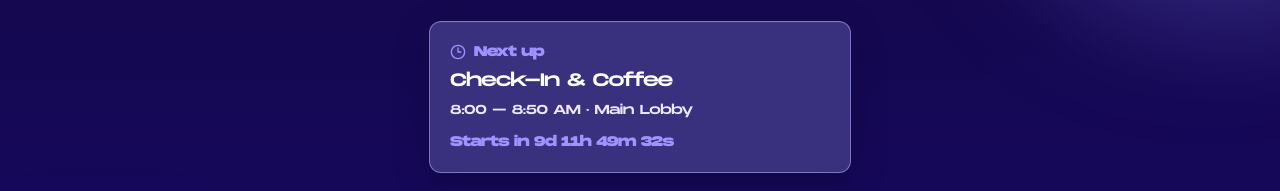
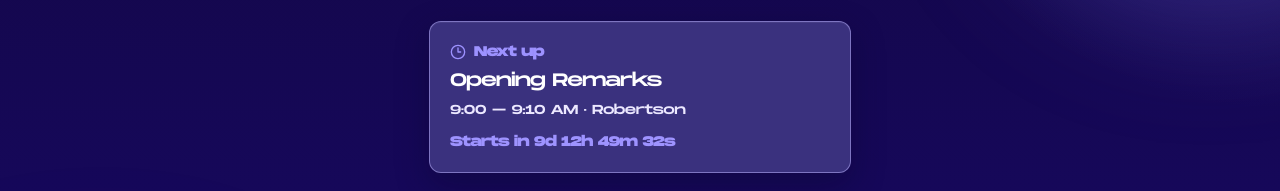
Before and after one commit to aj-das/mmbc-conference, a Next.js app in the folder mmbc-conference/: page / in a window 1280 px wide. Shown: the part 307-498 px from the top of the page. Built offline with nearby package versions, Linux system fonts and the light colour scheme.

Commit message:
schedule updated

```diff
--- a/mmbc-conference/src/components/conference-ui.tsx
+++ b/mmbc-conference/src/components/conference-ui.tsx
@@ -73,43 +73,34 @@ const exploreCards: ExploreCard[] = [
 
 export const scheduleItems: EventItem[] = [
   {
-    title: "Check-In & Coffee",
-    time: "8:00 – 8:50 AM",
-    location: "Main Lobby",
-    speaker: "MMBC Team",
-    description: "Pick up your badge, grab a coffee, meet fellow attendees, and get settled before the day begins.",
-    startTime: "2026-03-28T08:00:00",
-    endTime: "2026-03-28T08:50:00",
+    title: "Opening Remarks",
+    time: "9:00 – 9:10 AM",
+    location: "Robertson",
+    speaker: "",
+    description: "A brief welcome to kick off MMBC Conference 2026.",
+    startTime: "2026-03-28T09:00:00",
+    endTime: "2026-03-28T09:10:00",
   },
   {
-    title: "Opening Remarks",
-    time: "9:00 – 9:05 AM",
-    location: "Main Stage",
-    speaker: "MMBC Team",
-    description: "A brief welcome to kick off MMBC Conference 2026.",
-    startTime: "2026-03-28T09:00:00",
-    endTime: "2026-03-28T09:05:00",
+    title: "Fireside Chat — Keynote",
+    time: "9:10 – 9:50 AM",
+    location: "Robertson",
+    speaker: "Jacqueline Saturn, Jenna Adler",
+    description: "Conversation and audience Q&A with Jenna Adler (CAA) and Jacqueline Saturn (Virgin Music Group).",
+    startTime: "2026-03-28T09:10:00",
+    endTime: "2026-03-28T09:50:00",
   },
   {
-    title: "Morning Keynote – Fireside Chat",
-    time: "9:10 – 9:55 AM",
-    location: "Main Stage",
-    speaker: "Jenna Adler & Jacqueline Saturn",
-    description: "30-minute conversation followed by 15 minutes of audience Q&A. Featuring Jenna Adler (CAA) and Jacqueline Saturn (Virgin Music Group).",
-    startTime: "2026-03-28T09:10:00",
-    endTime: "2026-03-28T09:55:00",
-  },
-  {
-    title: "Panel 1 – How Tours Get Greenlit: Agents × Promoters × Managers",
+    title: "How Tours Get Greenlit Panel",
     time: "10:00 – 10:40 AM",
-    location: "Main Stage",
-    speaker: "Vinnie Ferra & Howard Handler",
-    description: "30-minute panel discussion + 10-minute Q&A. Vinnie Ferra (The Beehive LA) and Howard Handler (313 Presents).",
+    location: "Robertson",
+    speaker: "Vinnie Ferra, Howard Handler",
+    description: "Panel discussion on how tours get greenlit. Featuring Vinnie Ferra (The Beehive LA) and Howard Handler (313 Presents).",
     startTime: "2026-03-28T10:00:00",
     endTime: "2026-03-28T10:40:00",
   },
   {
-    title: "Morning Break",
+    title: "Coffee Break",
     time: "10:40 – 10:55 AM",
     location: "Lobby",
     speaker: "",
@@ -118,94 +109,94 @@ export const scheduleItems: EventItem[] = [
     endTime: "2026-03-28T10:55:00",
   },
   {
-    title: "Panel 2 – Scroll to Stream: Media Driving Music Discovery",
+    title: "Scroll to Stream: Media Driving Music Discovery",
     time: "10:55 – 11:35 AM",
-    location: "Main Stage",
-    speaker: "Tyler Eilenberg (Moderator) + panelists",
-    description: "30-minute panel + 10-minute Q&A. Moderated by Tyler Eilenberg (EMPIRE) with Harrison Golding, Lydia Barry, Christian Hoard, and Andrew Spellman.",
+    location: "Robertson",
+    speaker: "Lydia Barry, Christian Hoard, Andrew Spelman, Harrison Golding",
+    description: "Panel on how media drives music discovery. Featuring Lydia Barry, Christian Hoard (Rolling Stone), Andrew Spelman, and Harrison Golding.",
     startTime: "2026-03-28T10:55:00",
     endTime: "2026-03-28T11:35:00",
   },
   {
-    title: "Panel 3 – Money Moves: Music as an Asset Class",
+    title: "Money Moves: Music as an Asset Class",
     time: "11:40 AM – 12:20 PM",
-    location: "Main Stage",
-    speaker: "Barry Klarberg (Moderator) + panelists",
-    description: "30-minute panel + 10-minute Q&A. Moderated by Barry Klarberg with Andrew Batey (Beatdapp), Josh Housman (Jefferies), and Alex Silverstein (Too Lost).",
+    location: "Robertson",
+    speaker: "Andrew Batey, Josh Housman, Peter Picado-Curtis, Alex Silverstein",
+    description: "Panel on music as an asset class. Featuring Andrew Batey (Beatdapp), Josh Housman (Jefferies), Peter Picado-Curtis, and Alex Silverstein (Too Lost).",
     startTime: "2026-03-28T11:40:00",
     endTime: "2026-03-28T12:20:00",
   },
   {
-    title: "Lunch & Recruitment Hour",
-    time: "12:20 – 1:20 PM",
-    location: "Dining Area",
-    speaker: "MMBC Team",
-    description: "Catered lunch with recruitment-based rooms. Label: Warner · Agency: Wasserman / The Team · Live: Live Nation.",
-    startTime: "2026-03-28T12:20:00",
+    title: "Recruitment Lunch",
+    time: "12:25 – 1:20 PM",
+    location: "R2210 & R2220",
+    speaker: "",
+    description: "Catered lunch with recruitment-based rooms.",
+    startTime: "2026-03-28T12:25:00",
     endTime: "2026-03-28T13:20:00",
   },
   {
-    title: "Afternoon Keynote – Chris King",
+    title: "Plugged In: Where Brands Meet Music Authentically",
     time: "1:25 – 2:05 PM",
-    location: "Main Stage",
+    location: "Robertson",
     speaker: "Chris King",
-    description: "30-minute keynote + 10-minute audience Q&A. Chris King, CMS Nashville on where music meets brands.",
+    description: "Keynote on where brands meet music authentically. Chris King, CMS Nashville.",
     startTime: "2026-03-28T13:25:00",
     endTime: "2026-03-28T14:05:00",
   },
   {
-    title: "Panel 4 – Making a Hit: Inside the Creative Process",
+    title: "Artist Keynote",
     time: "2:10 – 2:50 PM",
-    location: "Main Stage",
-    speaker: "Quinn XCII & AYOKay",
-    description: "30-minute interactive session + 10-minute Q&A. Live creative session breakdown with Quinn XCII and AYOKay.",
+    location: "Robertson",
+    speaker: "QUINNXCII, ayokay",
+    description: "Artist keynote with QUINNXCII and ayokay.",
     startTime: "2026-03-28T14:10:00",
     endTime: "2026-03-28T14:50:00",
   },
   {
-    title: "Afternoon Break",
+    title: "Coffee Break",
     time: "2:50 – 3:05 PM",
     location: "Lobby",
     speaker: "",
-    description: "15-minute break and transition to Coffee Chats.",
+    description: "Coffee and transition break.",
     startTime: "2026-03-28T14:50:00",
     endTime: "2026-03-28T15:05:00",
   },
   {
-    title: "Coffee Chat Suite + Workshop Block",
-    time: "3:05 – 3:50 PM",
-    location: "Suite & Workshop Rooms",
-    speaker: "Various",
-    description: "Concurrent sessions: Coffee Chats in the Suite · Workshop 1: Sync & Storytelling (Sony Pictures Television) · Workshop 3: Music Entrepreneurship (Alex Silverstein).",
+    title: "WORKSHOP",
+    time: "3:05 – 4:05 PM",
+    location: "R2230 & R2240",
+    speaker: "Tony Scudellari, Sarah Bromberg, Jongnic Bontemps · Marie Jacobsen (Moderator)",
+    description: "Workshop session. Moderated by Marie Jacobsen. Featuring Tony Scudellari, Sarah Bromberg, and Jongnic Bontemps.",
     startTime: "2026-03-28T15:05:00",
-    endTime: "2026-03-28T15:50:00",
+    endTime: "2026-03-28T16:05:00",
   },
   {
-    title: "Panel 5 – Sol Was & Leven Kali",
-    time: "3:55 – 4:35 PM",
-    location: "Main Stage",
-    speaker: "Sol Was & Leven Kali",
-    description: "30-minute panel + 10-minute Q&A with producer/songwriter Sol Was and artist/producer Leven Kali.",
-    startTime: "2026-03-28T15:55:00",
-    endTime: "2026-03-28T16:35:00",
+    title: "Making a Hit: Inside the Creative Process",
+    time: "4:10 – 4:50 PM",
+    location: "Robertson",
+    speaker: "Leven Kali, Sol Was",
+    description: "Interactive session on the creative process with producer/songwriter Sol Was and artist/producer Leven Kali.",
+    startTime: "2026-03-28T16:10:00",
+    endTime: "2026-03-28T16:50:00",
   },
   {
-    title: "Panel 6",
-    time: "4:40 – 5:20 PM",
-    location: "Main Stage",
-    speaker: "TBA",
-    description: "Details coming soon. 30-minute panel + 10-minute Q&A.",
-    startTime: "2026-03-28T16:40:00",
-    endTime: "2026-03-28T17:20:00",
+    title: "Keynote",
+    time: "5:00 – 5:40 PM",
+    location: "Robertson",
+    speaker: "Brendon Anthony",
+    description: "Keynote address with Brendon Anthony.",
+    startTime: "2026-03-28T17:00:00",
+    endTime: "2026-03-28T17:40:00",
   },
   {
-    title: "Closing Remarks",
-    time: "5:30 – 5:40 PM",
-    location: "Main Stage",
-    speaker: "MMBC Team",
+    title: "Closing remarks",
+    time: "5:45 – 5:55 PM",
+    location: "Robertson",
+    speaker: "",
     description: "Wrap-up and send-off for MMBC Conference 2026.",
-    startTime: "2026-03-28T17:30:00",
-    endTime: "2026-03-28T17:40:00",
+    startTime: "2026-03-28T17:45:00",
+    endTime: "2026-03-28T17:55:00",
   },
 ];
 
@@ -363,7 +354,7 @@ const sponsors: { name: string; logo?: string }[] = [
   { name: "UMG", logo: "/sponsors/Universal_Music_Group_logo.svg" },
   { name: "Unwell Network", logo: "/sponsors/unwell logo.jpg" },
   { name: "UTA", logo: "/sponsors/uta_logo.svg" },
-  { name: "ZLI", logo: "/sponsors/ZLI_logo.png" },
+  { name: "Zell Lurie", logo: "/sponsors/ZLI_logo.png" },
 ];
 
 export function AppShell({ children }: { children: ReactNode }) {
```
